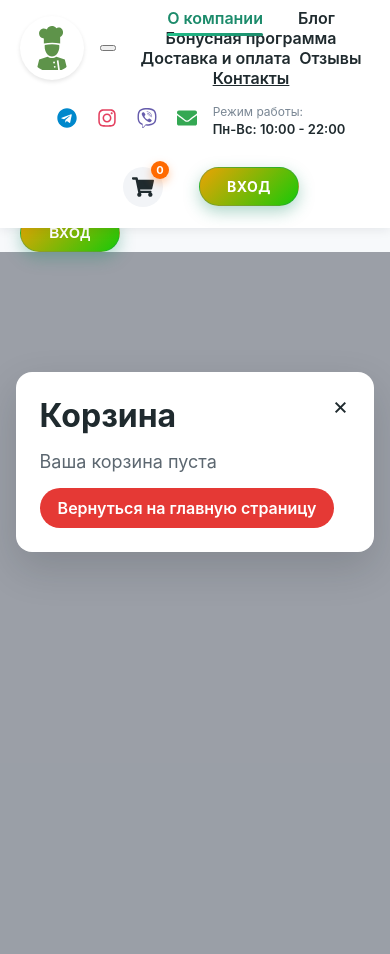
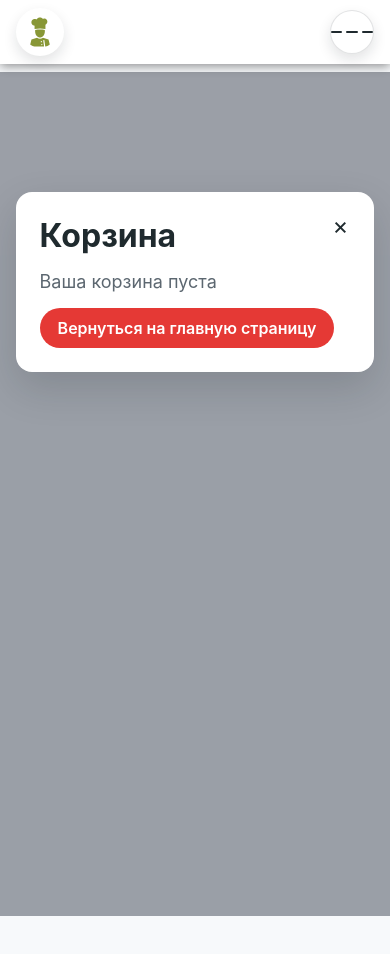
Before and after one commit to natka-pvp/food-delivery, a React (Create React App) app in the folder food/: page /cart in a window 390 px wide. Shown: the top 954 px of the page. After the commit the page ends 916 px from the top, so only its background shows below. Built offline with nearby package versions, Linux system fonts and the light colour scheme.

Commit message:
styles in Header

```diff
--- a/food/src/components/Header/Header.module.css
+++ b/food/src/components/Header/Header.module.css
@@ -4,14 +4,45 @@
   align-items: center;
   gap: 16px;
   padding: 8px 20px;
-  background-color: #ffffff;
-  box-shadow: 0 2px 10px rgba(18, 24, 32, 0.08);
+  background-color: var(--bg-alt);
+  box-shadow: 0 2px 10px rgba(0, 0, 0, 0.45);
   position: fixed;
   top: 0;
   left: 0;
   right: 0;
   width: 100%;
   z-index: 10;
+}
+
+.burger {
+  display: none;
+  width: 44px;
+  height: 44px;
+  border-radius: 999px;
+  border: 1px solid var(--border);
+  background: var(--surface);
+  box-shadow: var(--shadow-soft);
+  cursor: pointer;
+  padding: 0;
+  align-items: center;
+  justify-content: center;
+  gap: 4px;
+}
+
+.burgerLine {
+  width: 18px;
+  height: 2px;
+  background: var(--text);
+  border-radius: 999px;
+  display: block;
+}
+
+.desktopOnly {
+  display: flex;
+}
+
+.mobileMenu {
+  display: none;
 }
 
 .logoLink {
@@ -23,18 +54,18 @@
 
 .logoIcon {
   font-size: 64px;
-  color: #1c8b6b;
-  background-color: #ffffff;
+  color: var(--accent);
+  background-color: var(--surface);
   border-radius: 50%;
   padding: 8px;
-  box-shadow: 0 2px 4px rgba(0, 0, 0, 0.1);
+  box-shadow: var(--shadow-soft);
   transition: transform 0.3s ease, box-shadow 0.3s ease;
   animation: logoColorPulse 3s ease-in-out infinite;
 }
 
 .logoLink:hover .logoIcon {
   transform: scale(1.05);
-  box-shadow: 0 4px 8px rgba(0, 0, 0, 0.15);
+  box-shadow: 0 4px 12px rgba(0, 0, 0, 0.45);
 }
 
 @keyframes logoColorPulse {
@@ -81,18 +112,18 @@
 .headerMenuItem {
   font-size: 16px;
   font-weight: 600;
-  color: #1f2a2e;
+  color: var(--text);
   transition: transform 0.3s ease, color 0.3s ease;
 }
 
 .headerMenuItem:hover {
-  color: #1c8b6b;
+  color: var(--accent);
   cursor: pointer;
   transform: translateY(-1px);
 }
 
 .headerMenuItem.active {
-  color: #1c8b6b;
+  color: var(--accent);
   position: relative;
 }
 
@@ -104,7 +135,7 @@
   bottom: -8px;
   height: 3px;
   border-radius: 999px;
-  background: linear-gradient(90deg, #22c08a 0%, #1c8b6b 100%);
+  background: linear-gradient(90deg, #22c08a 0%, var(--accent) 100%);
 }
 
 .socialIcons {
@@ -123,7 +154,7 @@
 
 .socialIcon {
   font-size: 20px;
-  color: #495057;
+  color: var(--muted);
   cursor: pointer;
   transition: transform 0.3s ease, color 0.3s ease;
 }
@@ -179,14 +210,14 @@
 
 .workingHoursText {
   font-size: 12px;
-  color: #7a8794;
+  color: var(--muted-2);
   margin: 0;
   font-weight: normal;
 }
 
 .workingHoursTime {
   font-size: 13px;
-  color: #1f2a2e;
+  color: var(--text);
   margin: 0;
   font-weight: 600;
 }
@@ -201,7 +232,7 @@
   padding: 10px 18px;
   border-radius: 999px;
   border: 1px solid rgba(28, 139, 107, 0.35);
-  background: linear-gradient(135deg, #eca304 0%, #18c908 100%);
+  background: linear-gradient(135deg, var(--accent-2) 0%, #18c908 100%);
   box-shadow: 0 6px 16px rgba(28, 139, 107, 0.35);
   text-transform: uppercase;
   letter-spacing: 0.6px;
@@ -212,7 +243,7 @@
 .cart {
   position: relative;
   font-size: 22px;
-  color: #1f2a2e;
+  color: var(--text);
   cursor: pointer;
   display: flex;
   align-items: center;
@@ -220,7 +251,7 @@
   width: 40px;
   height: 40px;
   border-radius: 999px;
-  background: #f2f4f7;
+  background: var(--surface);
   transition: transform 0.3s ease, box-shadow 0.3s ease, color 0.3s ease;
   margin-left: 20px;
   text-decoration: none;
@@ -228,8 +259,8 @@
 
 .cart:hover {
   transform: translateY(-1px);
-  box-shadow: 0 6px 14px rgba(18, 24, 32, 0.12);
-  color: #1c8b6b;
+  box-shadow: 0 6px 14px rgba(0, 0, 0, 0.5);
+  color: var(--accent);
 }
 
 
@@ -248,7 +279,7 @@
   font-weight: 700;
   line-height: 18px;
   text-align: center;
-  box-shadow: 0 4px 10px rgba(255, 106, 0, 0.35);
+  box-shadow: 0 4px 10px rgba(255, 106, 0, 0.45);
 }
 
 .login:hover {
@@ -273,3 +304,80 @@
 
   }
 }
+
+@media (max-width: 768px) {
+  .headerMenu {
+    flex-wrap: nowrap;
+    justify-content: space-between;
+    padding: 8px 16px;
+  }
+
+  .logoIcon {
+    font-size: 48px;
+  }
+
+  .burger {
+    display: inline-flex;
+  }
+
+  .desktopOnly {
+    display: none;
+  }
+
+  .mobileMenu {
+    display: block;
+    position: fixed;
+    top: 72px;
+    left: 0;
+    right: 0;
+    background: var(--bg-alt);
+    border-top: 1px solid var(--border);
+    box-shadow: 0 12px 24px rgba(0, 0, 0, 0.45);
+    padding: 16px;
+    transform: translateY(-10px);
+    opacity: 0;
+    pointer-events: none;
+    transition: opacity 0.2s ease, transform 0.2s ease;
+    max-height: calc(100vh - 72px);
+    overflow: auto;
+  }
+
+  .mobileMenuOpen {
+    opacity: 1;
+    transform: translateY(0);
+    pointer-events: auto;
+  }
+
+  .mobileMenuList {
+    display: grid;
+    gap: 12px;
+    padding-bottom: 16px;
+    border-bottom: 1px solid var(--border);
+  }
+
+  .mobileMenuItem {
+    background: transparent;
+    border: none;
+    color: var(--text);
+    font-size: 16px;
+    font-weight: 600;
+    text-align: left;
+    cursor: pointer;
+  }
+
+  .mobileMenuMeta {
+    display: grid;
+    gap: 14px;
+    padding-top: 16px;
+  }
+
+  .mobileMenuActions {
+    display: flex;
+    align-items: center;
+    gap: 12px;
+  }
+
+  .login {
+    margin-left: 0;
+  }
+}
```
